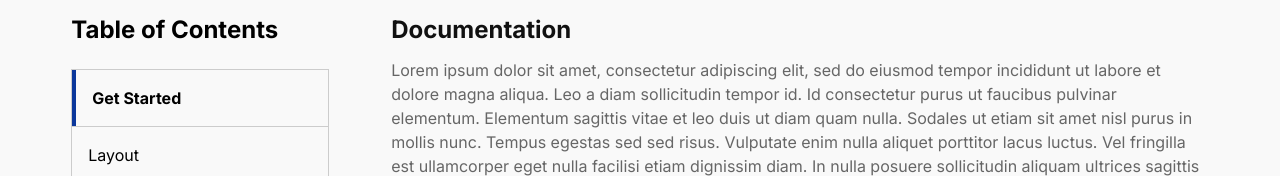
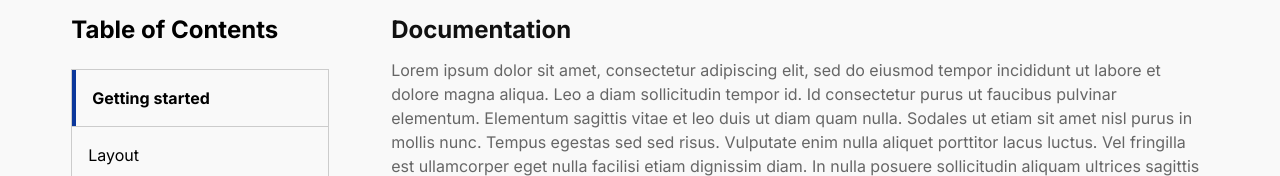
Before and after one commit to coding-cabin/design-system, a Next.js app: page /docs in a window 1280 px wide. Shown: the part 357-533 px from the top of the page. Built offline with nearby package versions, Linux system fonts and the light colour scheme.

Commit message:
Edited the SEO

```diff
--- a/components/layout/SEO.js
+++ b/components/layout/SEO.js
@@ -9,7 +9,7 @@ const SEO = ({ pageTitle }) => (
     )}
     <meta name="description" content="Personal Site" />
     <meta property="og:type" content="website" />
-    <meta name="og:title" property="og:title" content="{pageTitle}" />
+    <meta name="og:title" property="og:title" content={pageTitle} />
     <meta name="og:description" property="og:description" content="" />
     <meta property="og:site_name" content="" />
     <meta property="og:url" content="" />
--- a/components/ui/ListLink.js
+++ b/components/ui/ListLink.js
@@ -41,7 +41,7 @@ export default function LinkList() {
         <RootLink>
           <RootLinkItem>
             <Link href="/docs">
-              <a>Get Started</a>
+              <a>Getting started</a>
             </Link>
           </RootLinkItem>
           <RootLinkItem>
```
